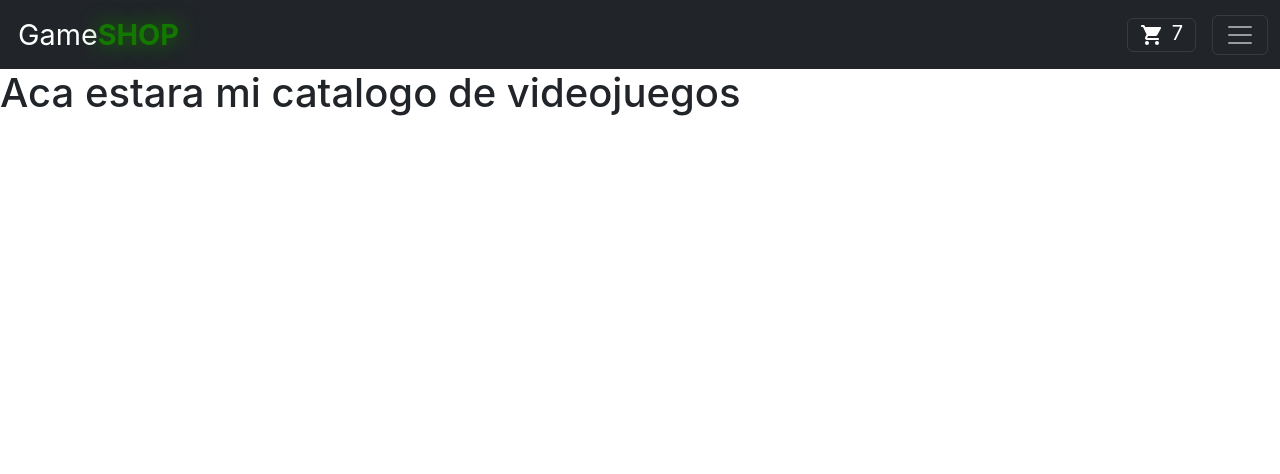
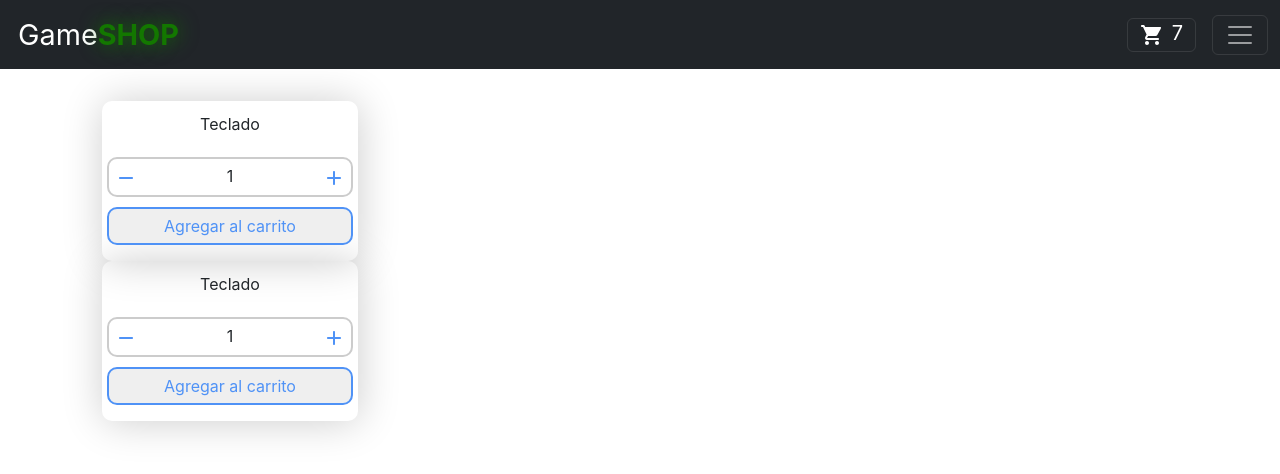
Before and after one commit to Leonel0711/gameShop-Lucas-Vasquez, a React (Create React App) app: page / in a window 1280 px wide. Shown: the top 474 px of the page. Built offline with nearby package versions, Linux system fonts and the light colour scheme.

Commit message:
Creacion de ItemCount y contador de producto

```diff
--- /dev/null
+++ b/src/components/Main/ItemCount.jsx
@@ -0,0 +1,44 @@
+import { useState } from "react";
+
+function ItemCount({ stock, initial, onAdd }) {
+    const tStock= stock>=1?true : false;
+    const [count,setCount] = useState(initial);
+
+    const handlerPlus = ()=>{
+        count<stock&&setCount(count+1);
+
+    }
+    const handlerMinus=()=>{
+        count>1&&setCount(count-1);
+    }
+
+    return (<div className="contProducto" >
+        <div className="nameProduct">
+            <p>Teclado</p>
+        </div>
+        <div className="d-flex modalGroup  ">
+            <div className="modalButton l_button"  onClick={handlerMinus} >
+                <svg xmlns="http://www.w3.org/2000/svg" width={24} height={24} fill="none" viewBox="0 0 24 24" data-testid="remove">
+                    <path fill="#4f92f6 " d="M18 13H6c-.55 0-1-.45-1-1s.45-1 1-1h12c.55 0 1 .45 1 1s-.45 1-1 1z">
+                    </path>
+                </svg>
+            </div>
+            <div className="number">
+                <span color="graya100" data-testid="typography" id="cont_Numb" >{count}</span>
+            </div>
+            <div className="modalButton r_button"  onClick={handlerPlus} >
+                <svg xmlns="http://www.w3.org/2000/svg" width={24} height={24} fill="none" viewBox="0 0 24 24" data-testid="add">
+                    <path fill="#4f92f6 " d="M18 13h-5v5c0 .55-.45 1-1 1s-1-.45-1-1v-5H6c-.55 0-1-.45-1-1s.45-1 1-1h5V6c0-.55.45-1 1-1s1 .45 1 1v5h5c.55 0 1 .45 1 1s-.45 1-1 1z">
+                    </path>
+                </svg>
+            </div>
+        </div>
+        <div className="btnsAdd">
+            <button onClick={()=>{tStock===true?onAdd(count):alert("No hay Stock");}}>Agregar al carrito</button>
+        </div>
+    </div>)
+}
+
+
+
+export default ItemCount;
--- a/src/components/Main/ItemListContainer.jsx
+++ b/src/components/Main/ItemListContainer.jsx
@@ -1,4 +1,12 @@
-function ItemListContainer(props) {
-    return (<h1>{props.text}</h1>)
+import ItemCount from "./ItemCount";
+function ItemListContainer() {
+    const onAdd = (count)=>{
+        alert(`Se añadio ${count} productos`);
+    }
+    return (<section className="container containerProducts ">
+        <ItemCount stock={5} initial={1} onAdd={onAdd}/>
+        <ItemCount stock={0} initial={1} onAdd={onAdd}/>
+    </section>
+    )
 }
 export default ItemListContainer;
--- a/src/components/Main/Main.js
+++ b/src/components/Main/Main.js
@@ -2,6 +2,6 @@ import "./main.css"
 import ItemListContainer from "./ItemListContainer";
 function Main() {
     return (
-        <main><ItemListContainer text="Aca estara mi catalogo de videojuegos"/></main>)
+        <main><ItemListContainer /></main>)
 }
 export default Main;
--- a/src/components/Main/main.css
+++ b/src/components/Main/main.css
@@ -0,0 +1,48 @@
+main {
+    margin: 0;
+}
+
+.containerProducts {
+    padding: 2rem;
+}
+
+.contProducto {
+    max-width: 16rem;
+    min-width: 6rem;
+    min-height: 10rem;
+    display: flex;
+    flex-direction: column;
+    justify-content: center;
+    box-shadow:
+        1px 1px 41px rgba(0, 0, 0, 0.2);
+    border-radius: 10px;
+
+}
+
+.nameProduct {
+    text-align: center;
+}
+
+.modalGroup {
+
+    justify-content: space-between;
+    margin: 5px;
+    padding: 5px;
+    border: 2px #CCCCCC solid;
+    border-radius: 10px;
+}
+
+.btnsAdd {
+
+    display: flex;
+    justify-content: center;
+}
+
+.btnsAdd button {
+    width: 100%;
+    margin: 5px;
+    padding: 5px;
+    border: 2px #4f92f6 solid;
+    color: #4f92f6;
+    border-radius: 10px;
+}
```
